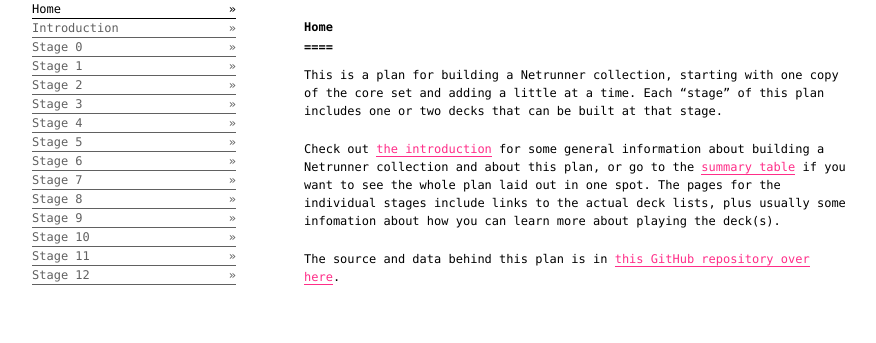
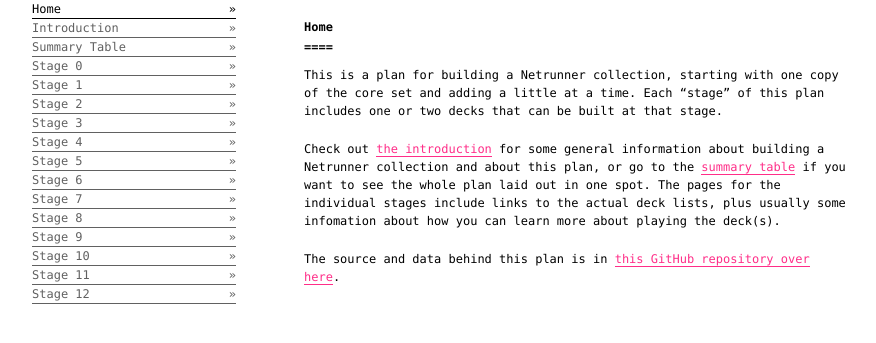
Before and after one commit to Absotively/anr-collection-plan, a Jekyll site: the page built from docs/index.md, in a window 1280 px wide. Shown: the top 343 px of the page, without its empty margins (200-1076 px from the left). Built offline with Jekyll 4.4.1, drawn with Linux system fonts in a browser that asks for light colours.

Commit message:
Update menu.yaml
Re-add summary table to menu

```diff
--- a/docs/_data/menu.yaml
+++ b/docs/_data/menu.yaml
@@ -2,6 +2,8 @@
   label: Home
 - page: introduction
   label: Introduction
+- page: summary-table
+  label: Summary Table
 - page: stage-0
   label: Stage 0
 - page: stage-1
```
